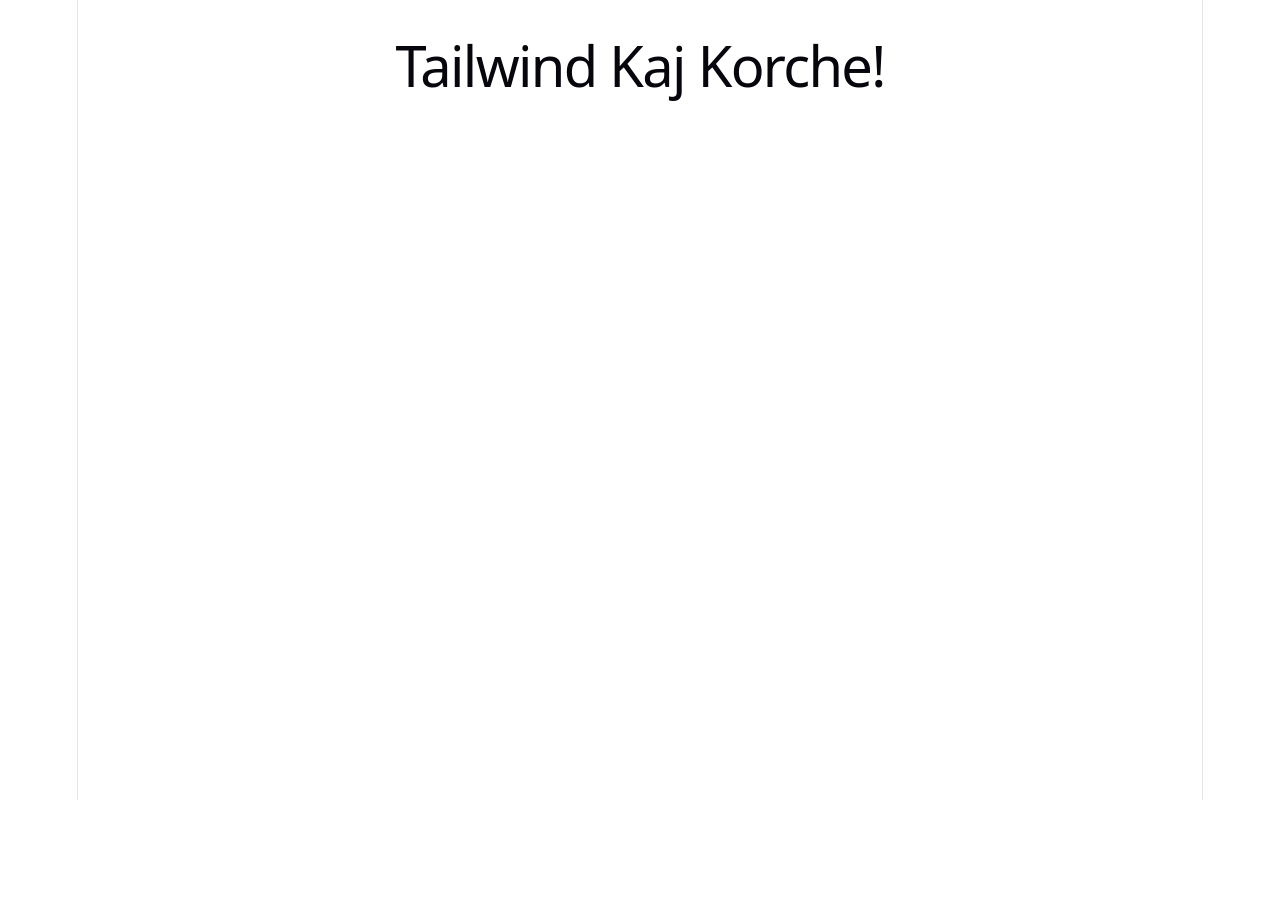
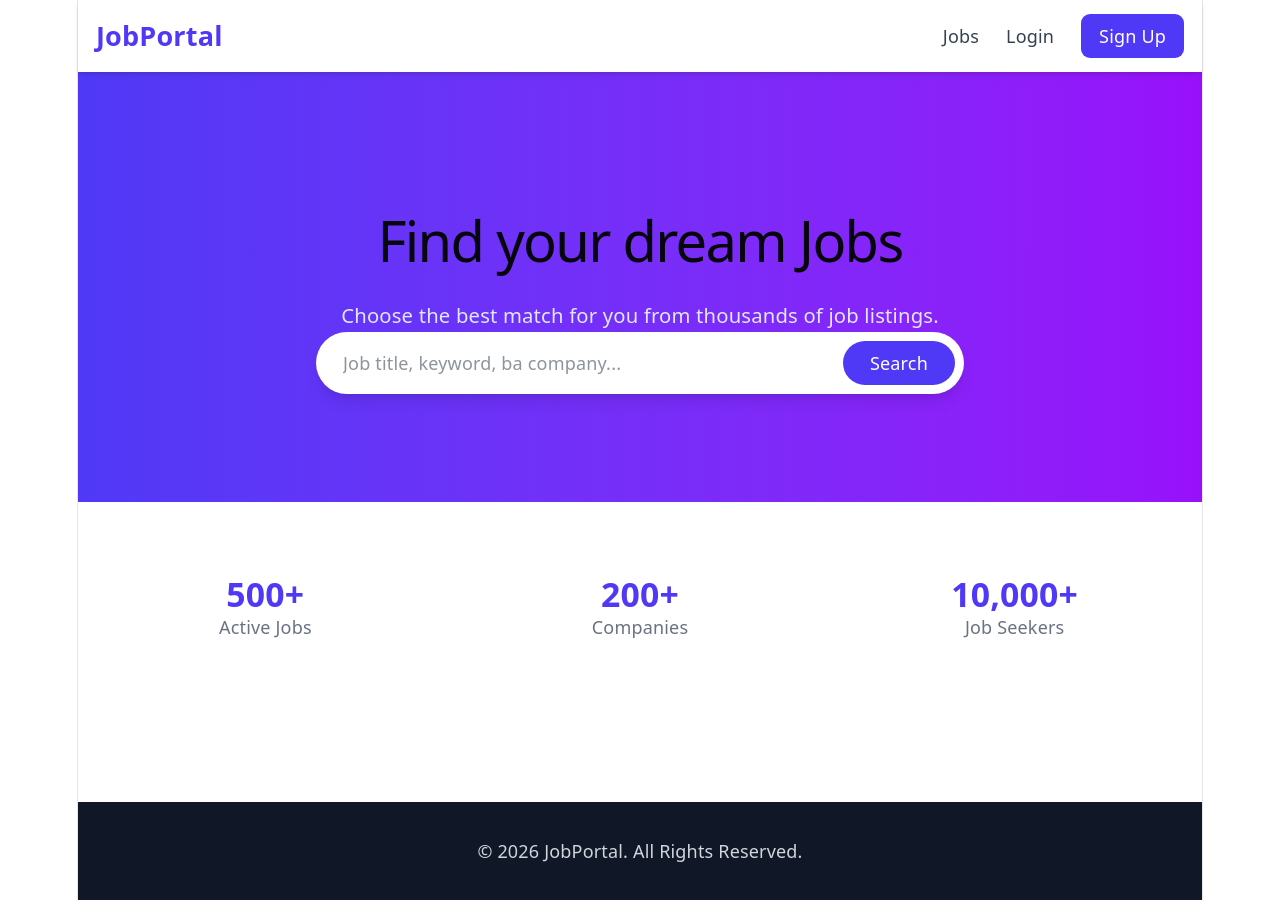
Before and after one commit to dipu-ray/job-portal, a React app in the folder frontend/: page / in a window 1280 px wide. Before the commit the page ends 800 px from the top, so only its background shows below. Built offline with nearby package versions, Linux system fonts and the light colour scheme; the HTML template or start-up script is replaced by a standard one.

Commit message:
Show all pages in one main pages

```diff
--- a/frontend/src/App.jsx
+++ b/frontend/src/App.jsx
@@ -1,14 +1,22 @@
-import { useState } from 'react'
-import heroImg from './assets/hero.png'
-import reactLogo from './assets/react.svg'
-import viteLogo from './assets/vite.svg'
-import './App.css'
+import { BrowserRouter, Routes, Route } from 'react-router-dom'
+import MainLayout from './layouts/MainLayout'
+import Home from './pages/Home'
+import Jobs from './pages/Jobs'
+import Login from './pages/Login'
+import Register from './pages/Register'
 
 function App() {
   return (
-    <h1 className="text-3xl font-bold text-blue-600 text-center mt-10">
-      Tailwind Kaj Korche!
-    </h1>
+    <BrowserRouter>
+      <Routes>
+        <Route path="/" element={<MainLayout />}>
+          <Route index element={<Home />} />
+          <Route path="jobs" element={<Jobs />} />
+          <Route path="login" element={<Login />} />
+          <Route path="register" element={<Register />} />
+        </Route>
+      </Routes>
+    </BrowserRouter>
   )
 }
 
```
